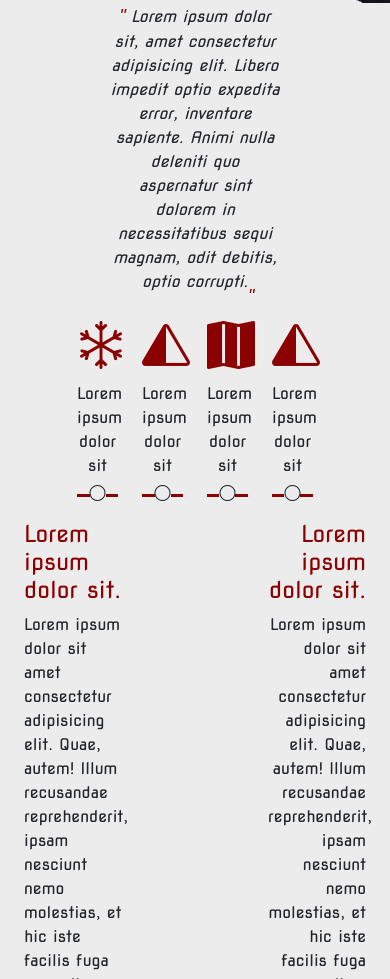
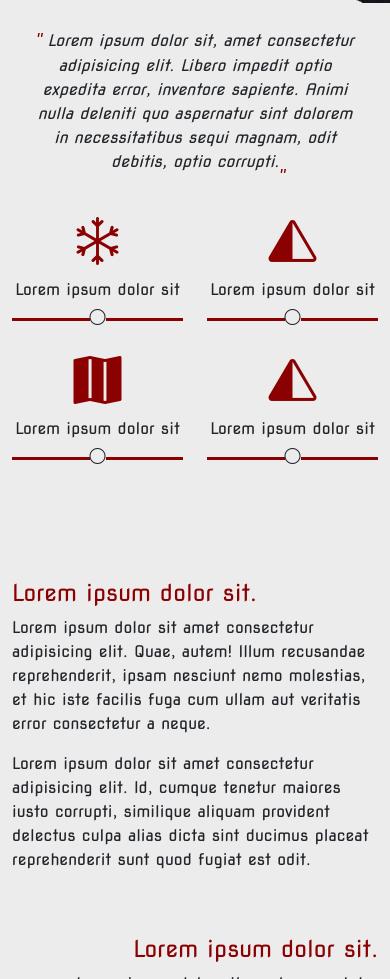
Before and after one commit to Alessio-Zamuner/progetto-red_Alessio-Zamuner, a plain HTML site: page index.html in a window 390 px wide. Shown: the part 1021-2000 px from the top of the page. Drawn offline with nearby package versions, Linux system fonts and the light colour scheme.

Commit message:
sezioni paragrafi e correzione scrittura codice

```diff
--- a/index.html
+++ b/index.html
@@ -1,24 +1,29 @@
 <!doctype html>
 <html lang="en">
+
 <head>
   <meta charset="utf-8">
   <meta name="viewport" content="width=device-width, initial-scale=1">
   <title>Bootstrap demo</title>
   <!-- bootstrap link -->
-    <link href="https://cdn.jsdelivr.net/npm/bootstrap@5.2.3/dist/css/bootstrap.min.css" rel="stylesheet" integrity="sha384-rbsA2VBKQhggwzxH7pPCaAqO46MgnOM80zW1RWuH61DGLwZJEdK2Kadq2F9CUG65" crossorigin="anonymous">
+  <link href="https://cdn.jsdelivr.net/npm/bootstrap@5.2.3/dist/css/bootstrap.min.css" rel="stylesheet"
+    integrity="sha384-rbsA2VBKQhggwzxH7pPCaAqO46MgnOM80zW1RWuH61DGLwZJEdK2Kadq2F9CUG65" crossorigin="anonymous">
   <!-- link icons -->
   <link rel="stylesheet" href="https://cdn.jsdelivr.net/npm/bootstrap-icons@1.10.3/font/bootstrap-icons.css">
   <!-- font -->
   <link rel="preconnect" href="https://fonts.googleapis.com/%22%3E">
   <link rel="preconnect" href="https://fonts.gstatic.com/" crossorigin>
-    <link href="https://fonts.googleapis.com/css2?family=Nova+Square&family=Share+Tech+Mono&display=swap" rel="stylesheet">
+  <link href="https://fonts.googleapis.com/css2?family=Nova+Square&family=Share+Tech+Mono&display=swap"
+    rel="stylesheet">
   <!-- link css -->
   <link rel="stylesheet" href="./style.css">
 </head>
+
 <body>
   <header class="d-flex justify-content-center header">
     <img src="./media/logo.png" alt="logo">
   </header>
+  <!-- navbar -->
   <nav class="justify-content-center navbar">
     <ul class="nav justify-content-center  text-decoration-none">
       <li class="nav-item mx-4 ">
@@ -35,47 +40,51 @@
       </li>
     </ul>
   </nav>
-
+  <!-- text img -->
   <div class="container-fluid">
     <div class="row">
       <div class=" col-12 p-0 ">
         <div class="img-bg d-flex align-items-center justify-content-center ">
-                    <h1>L O R E M</h1>
+          <h1>LOREM</h1>
         </div>
       </div>
     </div>
   </div>
+  <!-- text under img -->
   <div class="container">
     <div class="row justify-content-center text-center">
-          <div class="col-6 position-relative">
-            <p class="fst-italic" id="quotes"> Lorem ipsum dolor sit, amet consectetur adipisicing elit. Libero impedit optio expedita error, inventore sapiente. Animi nulla deleniti quo aspernatur sint dolorem in necessitatibus sequi magnam, odit debitis, optio corrupti.</p>
+      <div class="col-11 col-md-6 position-relative mt-4">
+        <p class="fst-italic" id="quotes"> Lorem ipsum dolor sit, amet consectetur adipisicing elit. Libero impedit
+          optio expedita error, inventore sapiente. Animi nulla deleniti quo aspernatur sint dolorem in necessitatibus
+          sequi magnam, odit debitis, optio corrupti.</p>
       </div>
     </div>
   </div>
-    <div class="container-fluid">
+  <!-- icons -->
+  <div class="container-fluid mt-3">
     <div class="row text-center justify-content-center">
-        <div class="col-2">
+      <div class="col-6 col-md-2">
         <i class="bi bi-snow item"></i>
-          <p > Lorem ipsum dolor sit</p>
+        <p> Lorem ipsum dolor sit</p>
         <div class="bordo mb-4">
           <i class="bi bi-circle"></i>
         </div>
       </div>
-        <div class="col-2">
+      <div class="col-6 col-md-2">
         <i class="bi bi-triangle-half item"></i>
         <p> Lorem ipsum dolor sit</p>
         <div class="bordo mb-4">
           <i class="bi bi-circle"></i>
         </div>
       </div>
-        <div class="col-2">
+      <div class="col-6 col-md-2">
         <i class="bi bi-map-fill item"></i>
         <p>Lorem ipsum dolor sit</p>
         <div class="bordo mb-4">
           <i class="bi bi-circle"></i>
         </div>
       </div>
-        <div class="col-2">
+      <div class="col-6 col-md-2">
         <i class="bi bi-triangle-half item"></i>
         <p>Lorem ipsum dolor sit</p>
         <div class="bordo mb-4">
@@ -83,20 +92,33 @@
         </div>
       </div>
     </div>
+  </div>
+  <!-- paragraph under icons -->
   <div class="container-fluid">
-      <div class="row justify-content-between">
-        <div class="col-4">
+    <div class="row justify-content-between mt-5">
+      <div class="col-12 col-md-4 mt-5">
         <h3>Lorem ipsum dolor sit.</h3>
-          <p>Lorem ipsum dolor sit amet consectetur adipisicing elit. Quae, autem! Illum recusandae reprehenderit, ipsam nesciunt nemo molestias, et hic iste facilis fuga cum ullam aut veritatis error consectetur a neque.</p>
+        <p>Lorem ipsum dolor sit amet consectetur adipisicing elit. Quae, autem! Illum recusandae reprehenderit, ipsam
+          nesciunt nemo molestias, et hic iste facilis fuga cum ullam aut veritatis error consectetur a neque.</p>
+        <p>Lorem ipsum dolor sit amet consectetur adipisicing elit. Id, cumque tenetur maiores iusto corrupti,
+          similique aliquam provident delectus culpa alias dicta sint ducimus placeat reprehenderit sunt quod fugiat
+          est odit.</p>
       </div>
-        <div class="col-4 text-end">
+      <div class="col-12 col-md-4 text-end mt-5">
         <h3>Lorem ipsum dolor sit.</h3>
-          <p>Lorem ipsum dolor sit amet consectetur adipisicing elit. Quae, autem! Illum recusandae reprehenderit, ipsam nesciunt nemo molestias, et hic iste facilis fuga cum ullam aut veritatis error consectetur a neque.</p>
+        <p>Lorem ipsum dolor sit amet consectetur adipisicing elit. Quae, autem! Illum recusandae reprehenderit, ipsam
+          nesciunt nemo molestias, et hic iste facilis fuga cum ullam aut veritatis error consectetur a neque.</p>
+        <p>Lorem ipsum dolor sit amet consectetur adipisicing elit. Ex aspernatur totam sapiente maxime blanditiis
+          ratione est libero architecto. Maxime, animi esse! Quisquam labore odit quaerat aperiam provident nisi
+          distinctio rerum.</p>
       </div>
     </div>
   </div>
 
   <!-- javascript -->
-    <script src="https://cdn.jsdelivr.net/npm/bootstrap@5.2.3/dist/js/bootstrap.bundle.min.js"  iconintegrity="sha384-kenU1KFdBIe4zVF0s0G1M5b4hcpxyD9F7jL+jjXkk+Q2h455rYXK/7HAuoJl+0I4" crossorigin="anonymous"></script>
+  <script src="https://cdn.jsdelivr.net/npm/bootstrap@5.2.3/dist/js/bootstrap.bundle.min.js"
+    iconintegrity="sha384-kenU1KFdBIe4zVF0s0G1M5b4hcpxyD9F7jL+jjXkk+Q2h455rYXK/7HAuoJl+0I4"
+    crossorigin="anonymous"></script>
 </body>
+
 </html>
--- a/style.css
+++ b/style.css
@@ -33,6 +33,7 @@ body{
 h1{
     font-size: 7vmax;
     color: var(--sec);
+    letter-spacing: 1vw;
 }
 h3{
     color: var(--sec);
```
Lines whose indentation alone changed are shown as unchanged.
